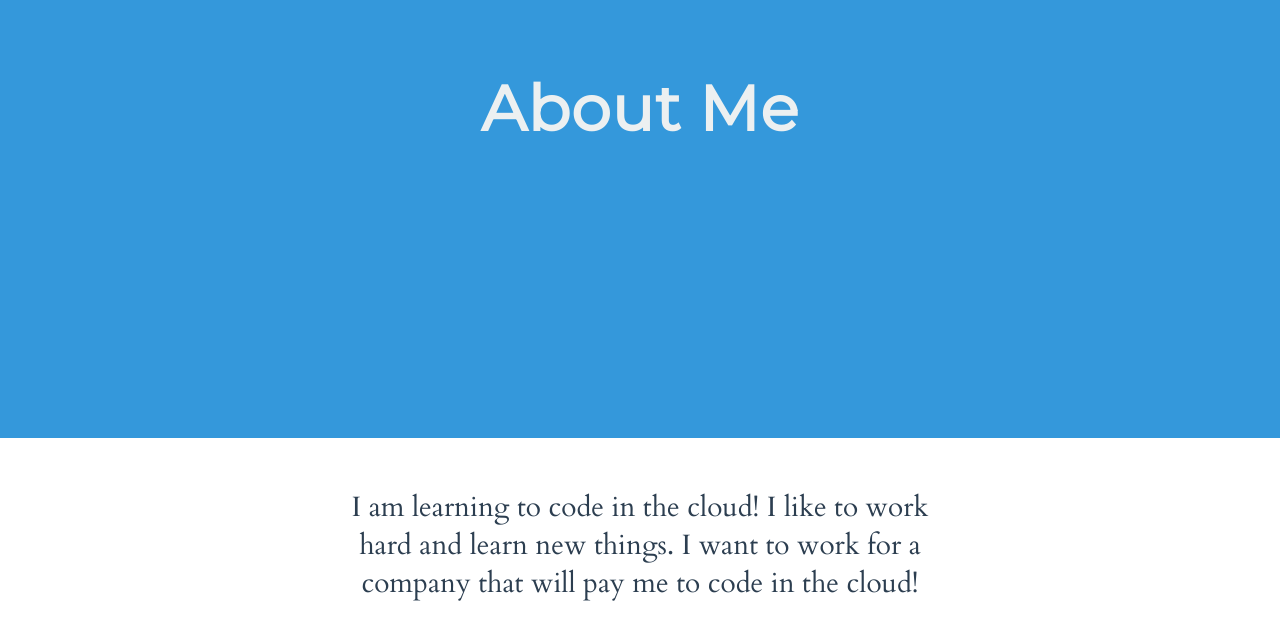
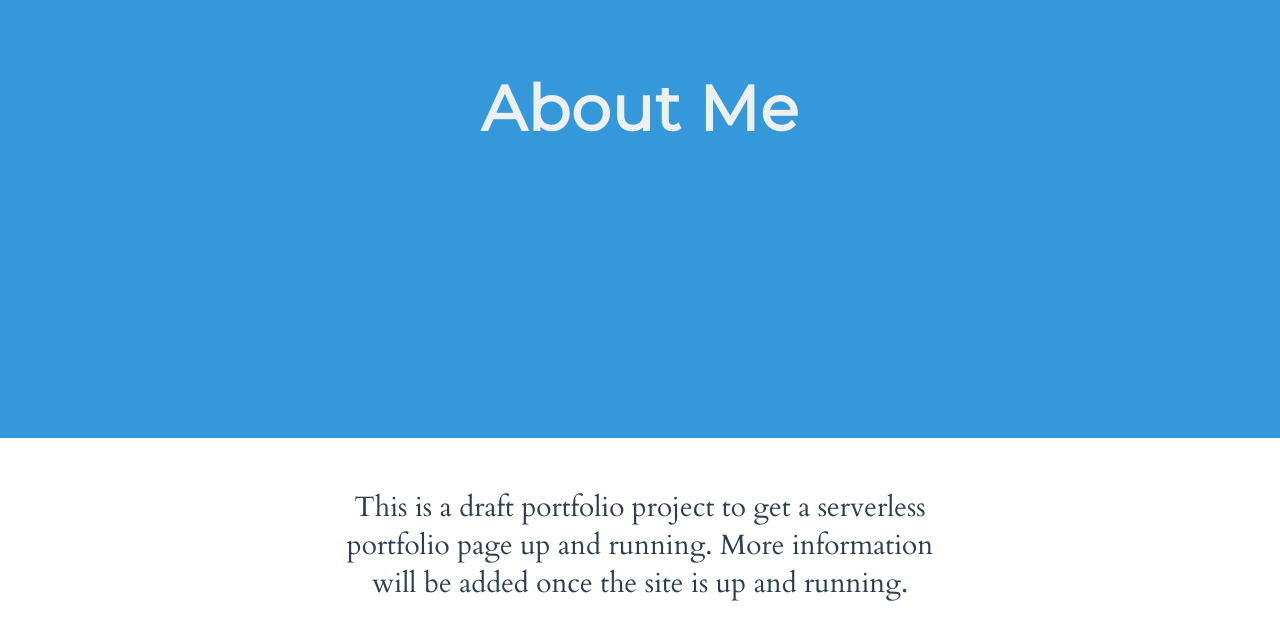
Before and after one commit to SteveMustanski/serverless-portfolio, a plain HTML site: page index.html in a window 1280 px wide. Shown: the part 1670-2310 px from the top of the page. Drawn offline with Linux system fonts and the light colour scheme.

Commit message:
added draft language to index.html

```diff
--- a/index.html
+++ b/index.html
@@ -116,8 +116,8 @@
 
     <section class="section section--alignCentered section--description">
       <p class="color--darkgrey section__description">
-        I am learning to code in the cloud! I like to work hard and learn new things.
-        I want to work for a company that will pay me to code in the cloud!
+        This is a draft portfolio project to get a serverless portfolio page up and running.
+        More information will be added once the site is up and running.
       </p>
 
     <div class="background--skyBlue modal--closed">
```
